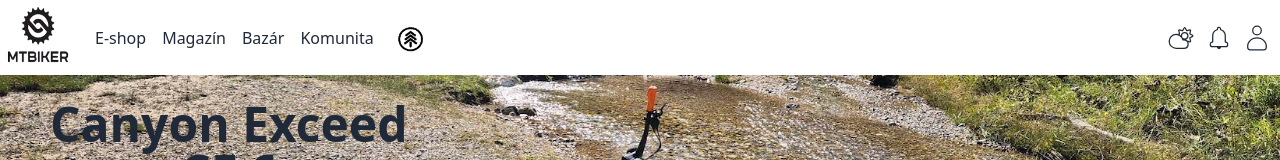
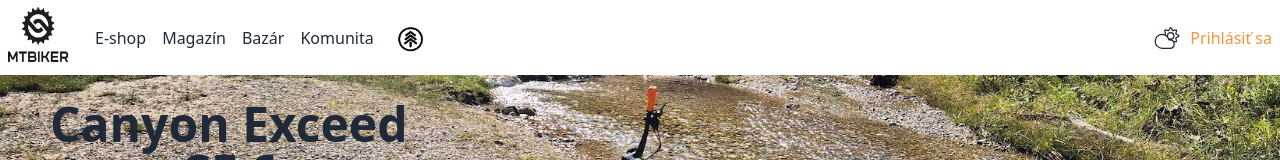
Before and after one commit to AndrejFilip/mtbiker, a Next.js app in the folder mtbiker/: page / in a window 1280 px wide. Shown: the top 160 px of the page. Built offline with nearby package versions, Linux system fonts and the light colour scheme.

Commit message:
added condition

```diff
--- a/mtbiker/app/ Components/Header/Header.tsx
+++ b/mtbiker/app/ Components/Header/Header.tsx
@@ -10,6 +10,8 @@
 import Link from "next/link";
 
 export const Header = () => {
+  const isUserLogged = localStorage.getItem("logged") === "true";
+  console.log(isUserLogged);
   return (
     <div
       {...{
@@ -30,12 +32,27 @@
       </div>
       <div
         {...{
-          className: "flex my-auto  space-x-2 w-3/5 justify-end mr-2",
+          className: "flex items-center space-x-2 w-3/5 justify-end mr-2",
         }}
       >
         <WeatherButton />
-        <NotificationsButton />
-        <Dropdown />
+        {isUserLogged ? (
+          <>
+            <NotificationsButton />
+            <Dropdown />
+          </>
+        ) : (
+          <div>
+            <span
+              {...{
+                className:
+                  "text-orange-400 hover:underline hover:text-orange-500 cursor-pointer",
+              }}
+            >
+              Prihlásiť sa
+            </span>
+          </div>
+        )}
       </div>
     </div>
   );
```
